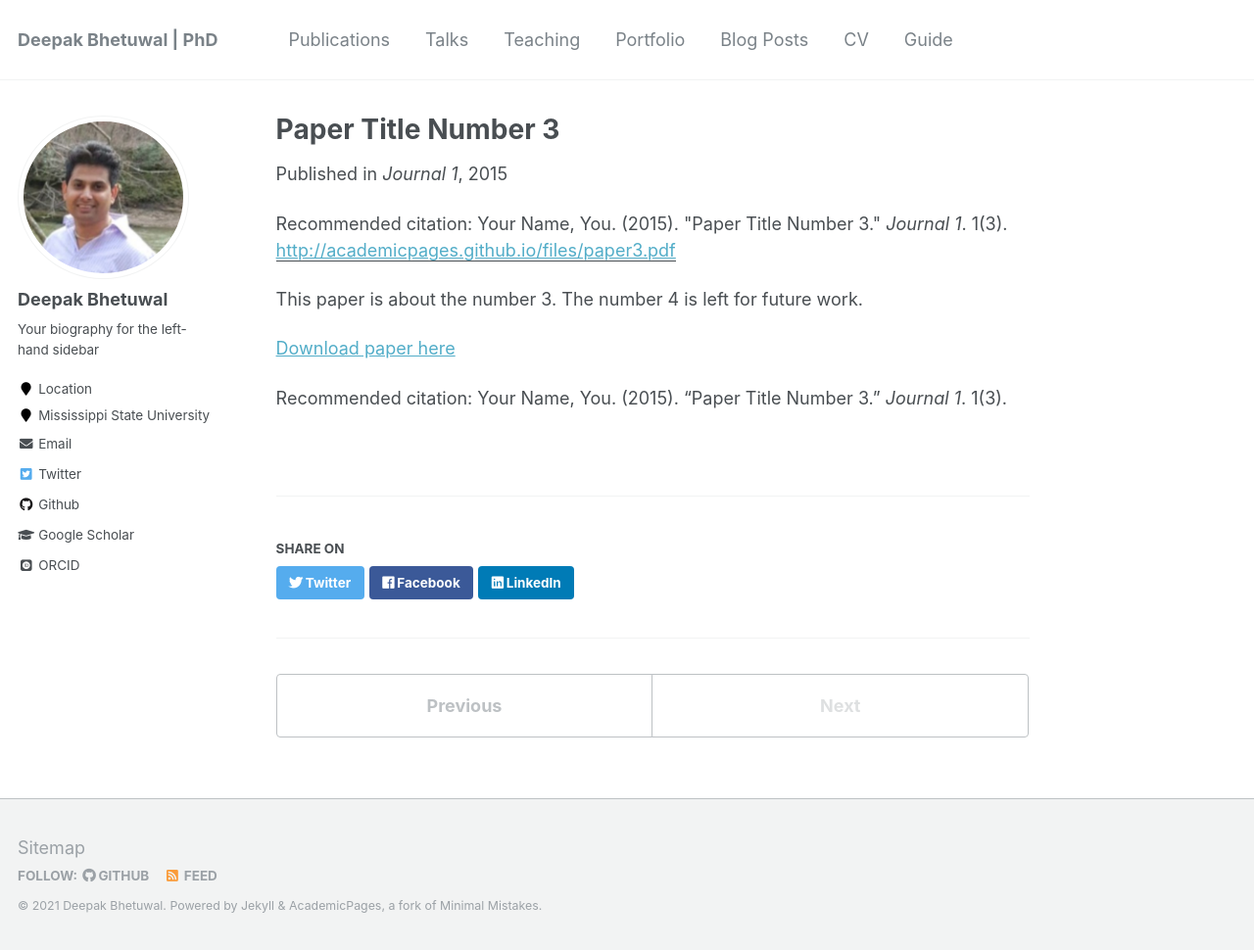
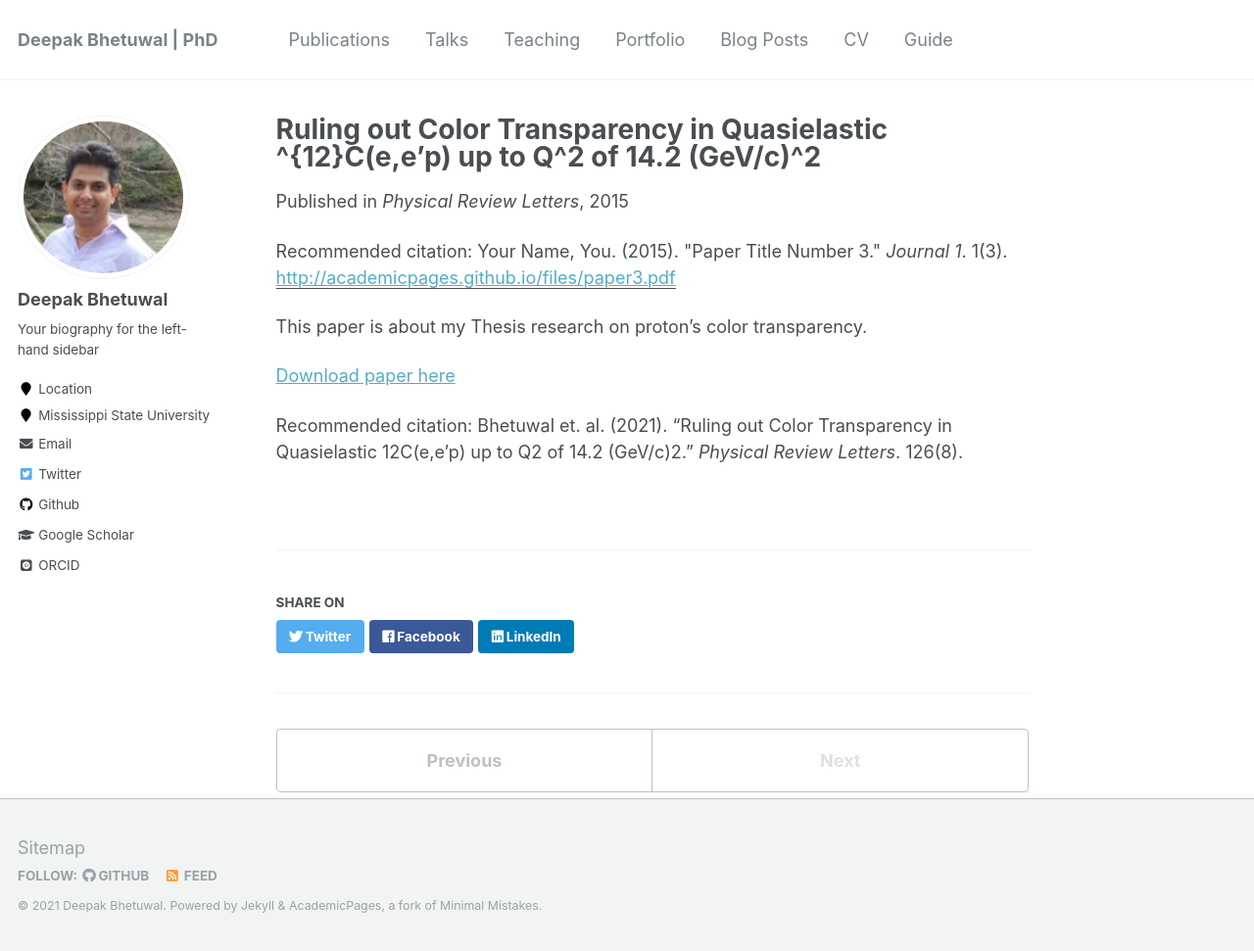
Before and after one commit to dkb208/dkb208.github.io, a Jekyll site: the page built from _publications/2015-10-01-paper-title-number-3.md, in a window 1280 px wide and 971 px high. Shown: the whole window at 98% size. Built offline with Jekyll 4.4.1, drawn with Linux system fonts in a browser that asks for light colours; some web fonts are replaced.

Commit message:
Update 2015-10-01-paper-title-number-3.md

```diff
--- a/_publications/2015-10-01-paper-title-number-3.md
+++ b/_publications/2015-10-01-paper-title-number-3.md
@@ -1,15 +1,15 @@
 ---
-title: "Paper Title Number 3"
+title: "Ruling out Color Transparency in Quasielastic  ^{12}C(e,e'p) up to Q^2 of 14.2 (GeV/c)^2"
 collection: publications
 permalink: /publication/2015-10-01-paper-title-number-3
 excerpt: 'This paper is about the number 3. The number 4 is left for future work.'
 date: 2015-10-01
-venue: 'Journal 1'
+venue: 'Physical Review Letters'
 paperurl: 'http://academicpages.github.io/files/paper3.pdf'
 citation: 'Your Name, You. (2015). &quot;Paper Title Number 3.&quot; <i>Journal 1</i>. 1(3).'
 ---
-This paper is about the number 3. The number 4 is left for future work.
+This paper is about my Thesis research on proton's color transparency.
 
-[Download paper here](http://academicpages.github.io/files/paper3.pdf)
+[Download paper here](https://journals.aps.org/prl/abstract/10.1103/PhysRevLett.126.082301)
 
-Recommended citation: Your Name, You. (2015). "Paper Title Number 3." <i>Journal 1</i>. 1(3).
+Recommended citation: Bhetuwal et. al. (2021). "Ruling out Color Transparency in Quasielastic 12C(e,e'p) up to Q2 of 14.2 (GeV/c)2." <i>Physical Review Letters</i>. 126(8).
```
